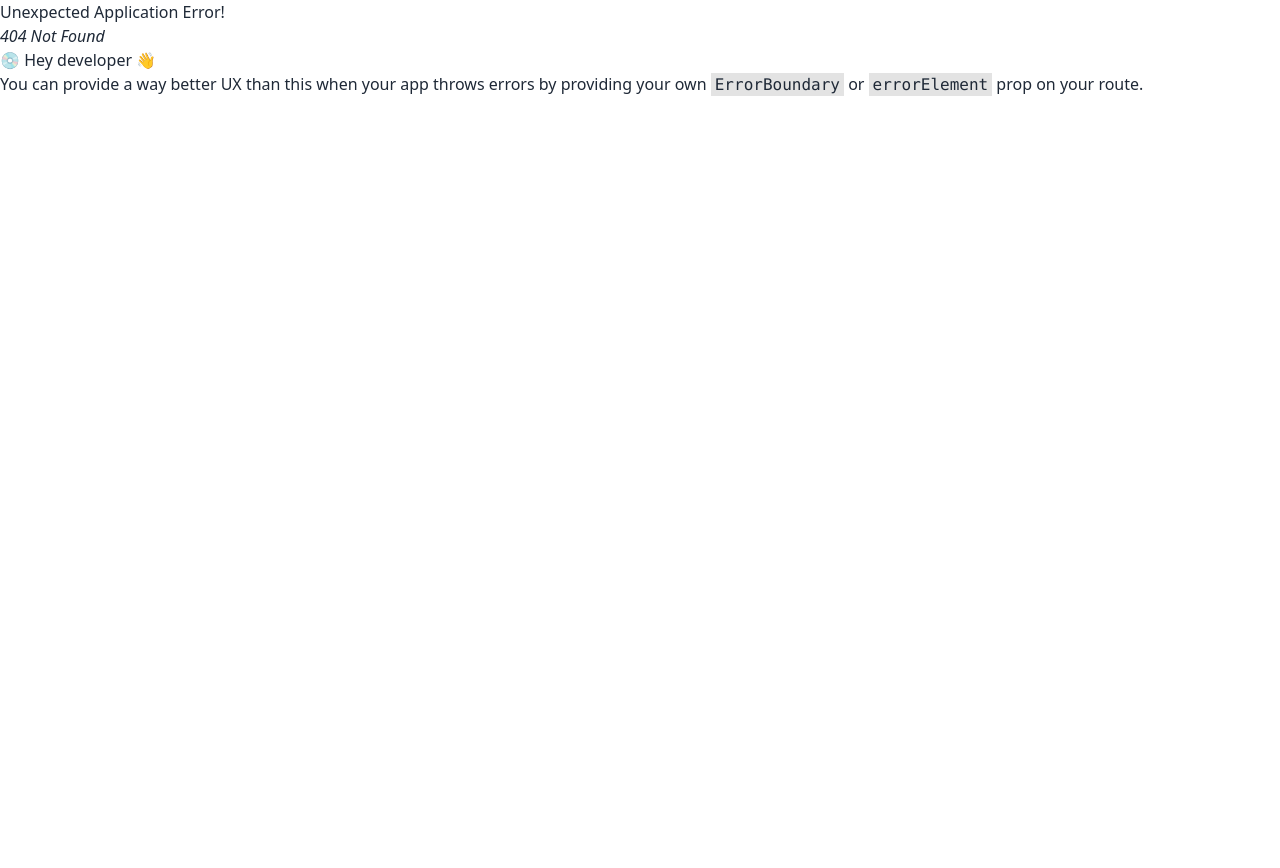
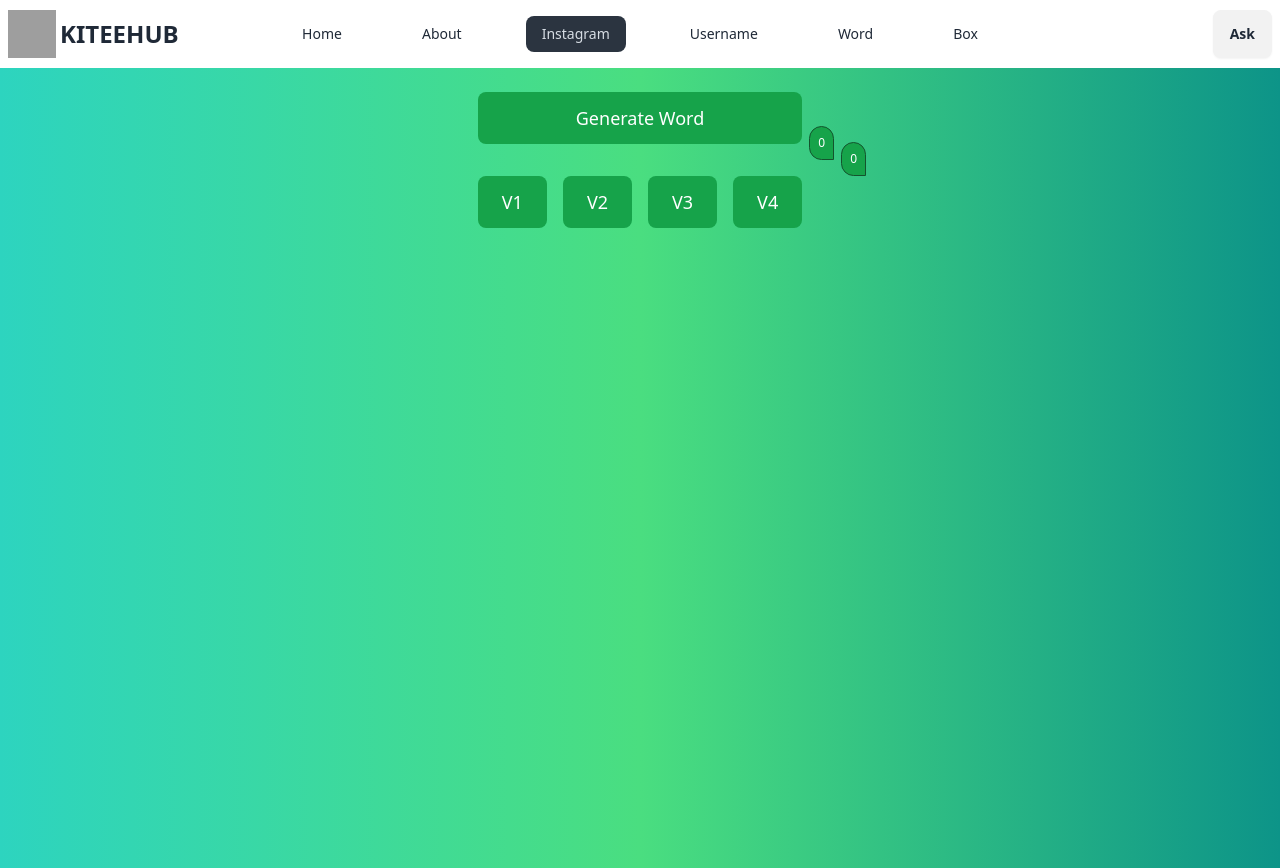
Before and after one commit to ArifMiah07/kitee-hub, a React (Vite) app: page /instagram in a window 1280 px wide. Before the commit this address had no page. Before the commit the page ends 800 px from the top, so only its background shows below. Built offline with nearby package versions, Linux system fonts and the light colour scheme; grey boxes are pictures that could not be loaded.

Commit message:
created instagram user name with ancore

```diff
--- /dev/null
+++ b/src/AlphaWordGo/components/Variations/InstagramUser.jsx
@@ -0,0 +1,135 @@
+import { useState } from "react";
+
+const InstagramUser = () => {
+  const [wordVariantN, setWordVariantN] = useState([]);
+  const [wordLength, setWordLength] = useState(0);
+
+  const newWordList = [];
+
+  const userNameVariationN = () => {
+    // const alphabet = [ 'a', 'b', 'c', 'd', 'e', 'f', 'g', 'h', 'i', 'j', 'k', 'l', 'm','n', 'o', 'p', 'q', 'r', 's', 't', 'u', 'v', 'w', 'x', 'y', 'z'];
+    const constantAlphabet = [
+      "a",
+      "b",
+      "c",
+      "d",
+      "e",
+      "f",
+      "g",
+      "h",
+      "i",
+      "j",
+      "k",
+      "l",
+      "m",
+      "n",
+      "o",
+      "p",
+      "q",
+      "r",
+      "s",
+      "t",
+      "u",
+      "v",
+      "w",
+      "x",
+      "y",
+      "z",
+    ];
+    const vowels = ["a", "e", "i", "o", "u"];
+
+    //   const newWordList2 = [];
+    const makeMultipleUserName = (digits) => {
+      const randomNumber = Math.ceil(Math.random() * 999) + 1;
+
+      for (let i = 1; i <= randomNumber; i++) {
+        const newArr = Array(digits)
+          .fill(0)
+          .map(
+            (_, i) =>
+              constantAlphabet[
+                Math.floor(Math.random() * constantAlphabet.length)
+              ] + vowels[Math.floor(Math.random() * vowels.length)]
+          );
+        const newWord = newArr.join("");
+        newWordList.push(newWord);
+
+        // console.log("wordVariantN: ", wordVariantN);
+        // console.log(newWord);
+      }
+    };
+
+    const randomDigits = Math.ceil(Math.random() * 15);
+    setWordLength(randomDigits);
+    makeMultipleUserName(randomDigits);
+    // console.log(newWordList);
+  };
+
+  const handleVariantsN = (n) => {
+    console.log("Clicked", n);
+  };
+
+  const handleVariants = () => {
+    console.log("Clicked");
+    userNameVariationN();
+    console.log(newWordList);
+    setWordVariantN(newWordList);
+    // setWordVariantN()
+  };
+
+  return (
+    <div className="flex flex-col items-center gap-8 w-full min-h-screen bg-gradient-to-r from-teal-400 via-green-400 to-teal-600 p-6">
+      <div className="flex flex-col gap-8">
+        <button
+          onClick={handleVariants}
+          className="relative bg-green-600 hover:bg-green-700 focus:ring-4 focus:ring-green-500 text-white py-3 px-6 rounded-lg text-lg transition-all duration-300 ease-in-out transform hover:scale-105">
+          Generate Word
+          <span className="absolute -bottom-4 -right-8 text-xs p-2 rounded-r-none rounded-l-full rounded-b-full rounded-t-full border border-green-900 hover:outline-dashed hover:outline-green-800 bg-green-600 hover:bg-green-700 focus:ring-4 focus:ring-green-500 text-white transition-all duration-300 ease-in-out transform hover:scale-105">
+            {wordVariantN.length}
+          </span>
+          <span className="absolute -bottom-8 -right-16 text-xs p-2 rounded-r-none rounded-l-full rounded-b-full rounded-t-full border border-green-900 hover:outline-dashed hover:outline-green-800 bg-green-600 hover:bg-green-700 focus:ring-4 focus:ring-green-500 text-white transition-all duration-300 ease-in-out transform hover:scale-105">
+            {wordLength * 2}
+          </span>
+        </button>
+        <div className="flex gap-4">
+          <button
+            onClick={() => handleVariantsN(1)}
+            className={`relative bg-green-600 hover:bg-green-700 focus:ring-4 focus:ring-green-500 text-white py-3 px-6 rounded-lg text-lg transition-all duration-300 ease-in-out transform hover:scale-105`}>
+            V1
+          </button>
+          <button
+            onClick={() => handleVariantsN(2)}
+            className="relative bg-green-600 hover:bg-green-700 focus:ring-4 focus:ring-green-500 text-white py-3 px-6 rounded-lg text-lg transition-all duration-300 ease-in-out transform hover:scale-105">
+            V2
+          </button>
+          <button
+            onClick={() => handleVariantsN(3)}
+            className="relative bg-green-600 hover:bg-green-700 focus:ring-4 focus:ring-green-500 text-white py-3 px-6 rounded-lg text-lg transition-all duration-300 ease-in-out transform hover:scale-105">
+            V3
+          </button>
+          <button
+            onClick={() => handleVariantsN(4)}
+            className="relative bg-green-600 hover:bg-green-700 focus:ring-4 focus:ring-green-500 text-white py-3 px-6 rounded-lg text-lg transition-all duration-300 ease-in-out transform hover:scale-105">
+            V4
+          </button>
+        </div>
+      </div>
+      <div className="w-full h-full flex flex-row flex-wrap gap-6 justify-center">
+        {wordVariantN?.map((word, i) => (
+          <div key={i} className="flex flex-row flex-wrap justify-center">
+            <p className="bg-white text-green-700 py-2 px-6 rounded-full shadow-md transform transition-all duration-300 ease-in-out hover:scale-110 hover:shadow-lg cursor-pointer text-xl border-l-4 border-t-4 border-green-500">
+              <a
+                href={`https://www.instagram.com/${word}`}
+                target="_blank"
+                rel="noopener noreferrer">
+                {word}
+              </a>
+            </p>
+          </div>
+        ))}
+      </div>
+    </div>
+  );
+};
+
+export default InstagramUser;
--- a/src/Home/Shared/Nav/Navbar.jsx
+++ b/src/Home/Shared/Nav/Navbar.jsx
@@ -57,8 +57,11 @@ const Navbar = () => {
             <li>
               <NavLink to={"/about"}>About</NavLink>
             </li>
+            {/* <li>
+              <NavLink to={"/gmail"}>Gmail</NavLink>
+            </li> */}
             <li>
-              <NavLink to={"/gmail"}>Gmail</NavLink>
+              <NavLink to={"/instagram"}>Instagram</NavLink>
             </li>
             <li>
               <NavLink to={"/username"}>Username</NavLink>
--- a/src/routes/routes.jsx
+++ b/src/routes/routes.jsx
@@ -8,6 +8,7 @@ import UserName from "../AlphaWordGo/components/UserName/UserName";
 import WordGen from "../AlphaWordGo/components/Word/WordGen/WordGen";
 import Variations from "../AlphaWordGo/components/Variations/Variations";
 import BoxGen from "../AlphaWordGo/components/BoxGen/BoxGen";
+import InstagramUser from "../AlphaWordGo/components/Variations/InstagramUser";
 
 const router = createBrowserRouter([
   {
@@ -42,6 +43,10 @@ const router = createBrowserRouter([
         path: "/box",
         element: <BoxGen></BoxGen>,
       },
+      {
+        path: "/instagram",
+        element: <InstagramUser></InstagramUser>
+      }
     ],
   },
 ]);
```
